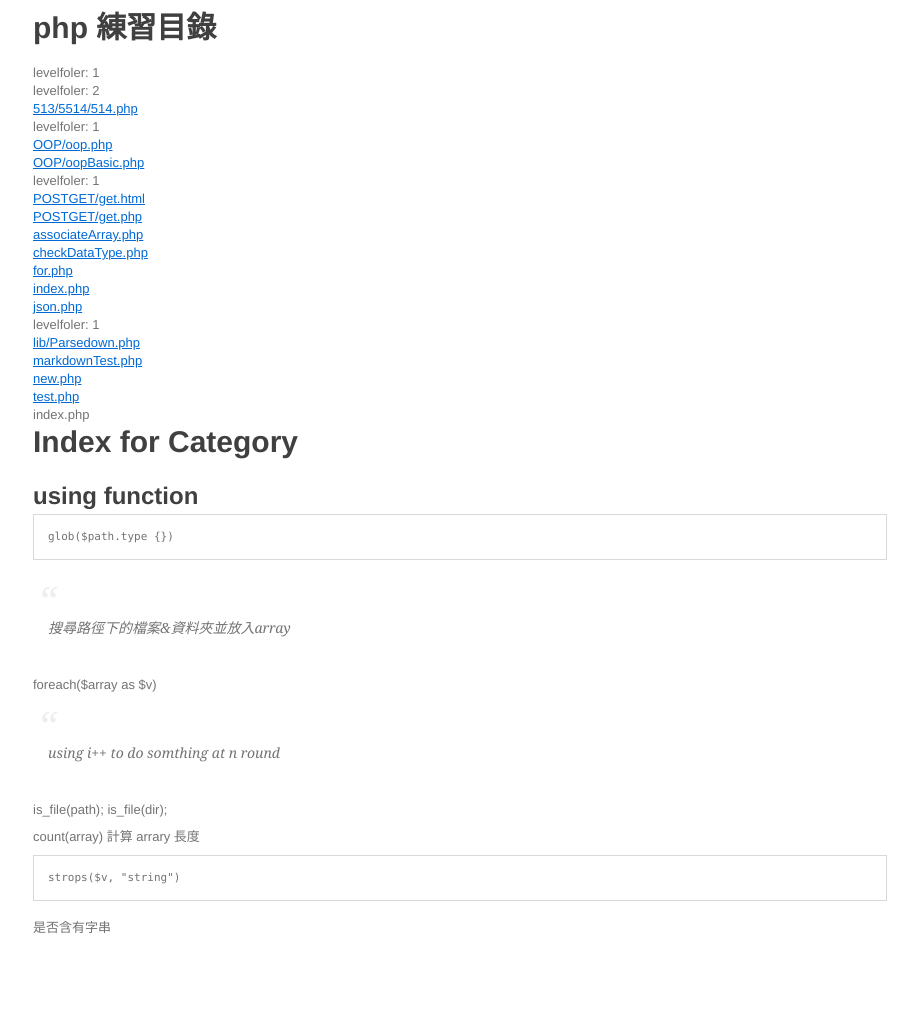
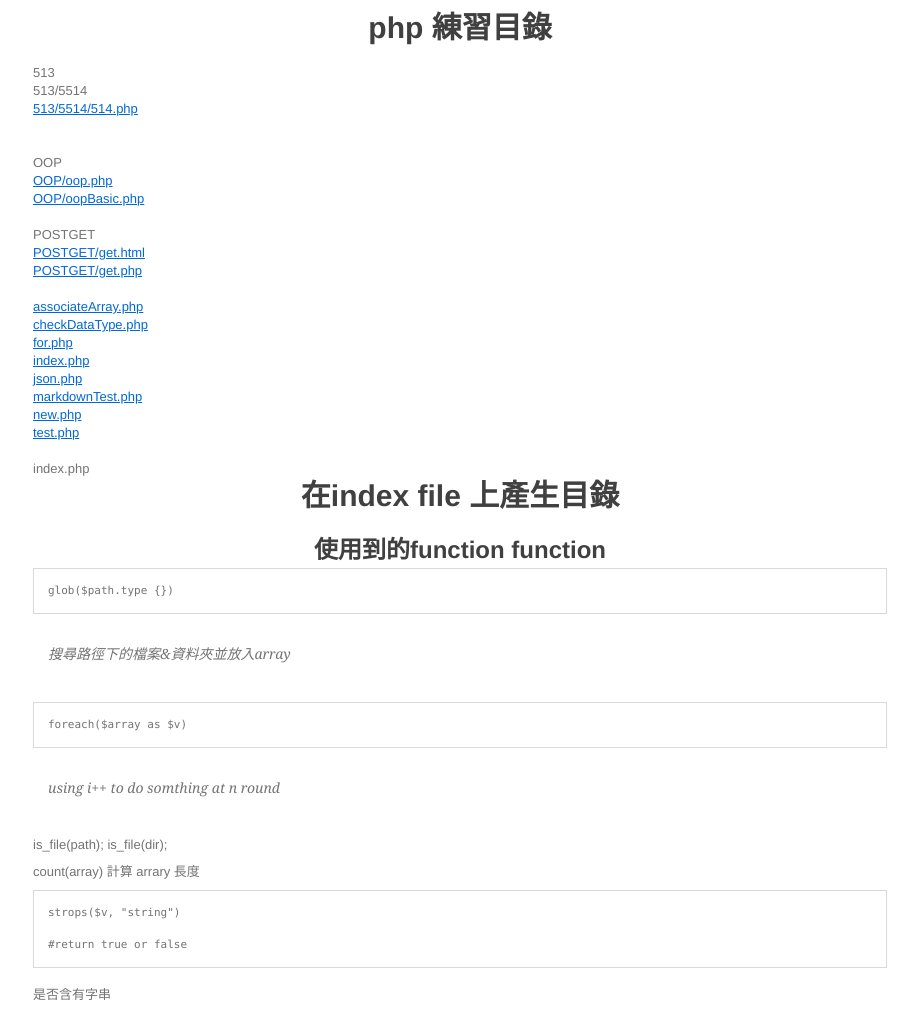
Before and after one commit to jasonwu513/php, a PHP site: page / in a window 1280 px wide. Shown: the whole page, without its empty margins (180-1098 px from the left). Before the commit the page ends 933 px from the top, so only its background shows below. Run offline with PHP 8.4, Linux system fonts and the light colour scheme.

Commit message:
remove previous parts

````diff
--- a/index.md
+++ b/index.md
@@ -1,14 +1,15 @@
-# Index for Category
+# 在index file 上產生目錄
 
-## using function
+## 使用到的function function
 
 ```php
 glob($path.type {})
 ```
 > 搜尋路徑下的檔案&資料夾並放入array
 
-
+```php
 foreach($array as $v)
+```
 > using i++ to do somthing at n round
 
 
@@ -20,5 +21,7 @@ count(array)
 
 ```php
 strops($v, "string")
+
+#return true or false
 ```
 是否含有字串
--- a/index.php
+++ b/index.php
@@ -47,6 +47,7 @@ p {
 h1, h2, h3, h4, h5, h6 {
    color: #404040;
    line-height: 36px;
+   text-align: center;
 }
 h1 {
    margin-bottom: 18px;
@@ -78,13 +79,13 @@ blockquote {
    font-family:georgia,serif;
    font-style: italic;
 }
-blockquote:before {
+/* blockquote:before {
    content:"\201C";
    font-size:40px;
    margin-left:-10px;
    font-family:georgia,serif;
    color:#eee;
-}
+} */
 blockquote p {
    font-size: 14px;
    font-weight: 300;
@@ -155,12 +156,15 @@ include("./lib/Parsedown.php");
 
 
 
-$path    = './';
-$files = scandir($path);
+// $path    = './';
+// $files = scandir($path);
+
 
 $dirArr = glob('./*');
 
 function globDir($dirname, $type=''){
+$ignoreFile = ["lib","css"];
+$ignoreFileLength = count($ignoreFile);
 
 
     $site ='http://php.yaoshou365.com/';
@@ -187,21 +191,18 @@ function globDir($dirname, $type=''){
 
         if(is_file($v)){
 
-            // echo 'levelNfile: ' .$dirInfoLevel;
-            // echo $v ."</br>";
-            // echo substr( $v , 2 ) ."</br>";
-            // echo basename($v) . "<br>";
 
             if (strpos($v, '.md') == false) {
                 echo  "<a href=\"" .$site. substr( $v , 2 )."\">".substr( $v , 2 )." </a> <br>";
             }
-        }elseif(is_dir($v)){
-            echo 'levelfoler: ' ." ". $dirInfoLevel. "<br> ";
-            //  echo   "<a href=\"" .$site.$files[$i]."\">".$files[$i]." </a><br>";
+        }elseif(is_dir($v) && !in_array(substr($v,2), $ignoreFile)){
+            // echo 'levelfoler: ' ." ". $dirInfoLevel. "<br> ";
+              echo   substr($v,2) . "<br>";
             globDir($v);
         }
         if ($i == $len - 1) {
-        	$dirInfoLevel--;
+            $dirInfoLevel--;
+            echo "<br>";
         }
         $i++;
 
@@ -214,7 +215,7 @@ $basename = basename(__FILE__);
 echo $basename;
 $Parsedown = new Parsedown();
 $markdownFile = fopen ( basename(__FILE__, '.php') . '.md'  , 'r');
-echo $Parsedown->text(fread($markdownFile,filesize('index.md')));
+echo $Parsedown->text(fread($markdownFile,filesize(basename(__FILE__, '.php') . '.md')));
 
 
 
````
